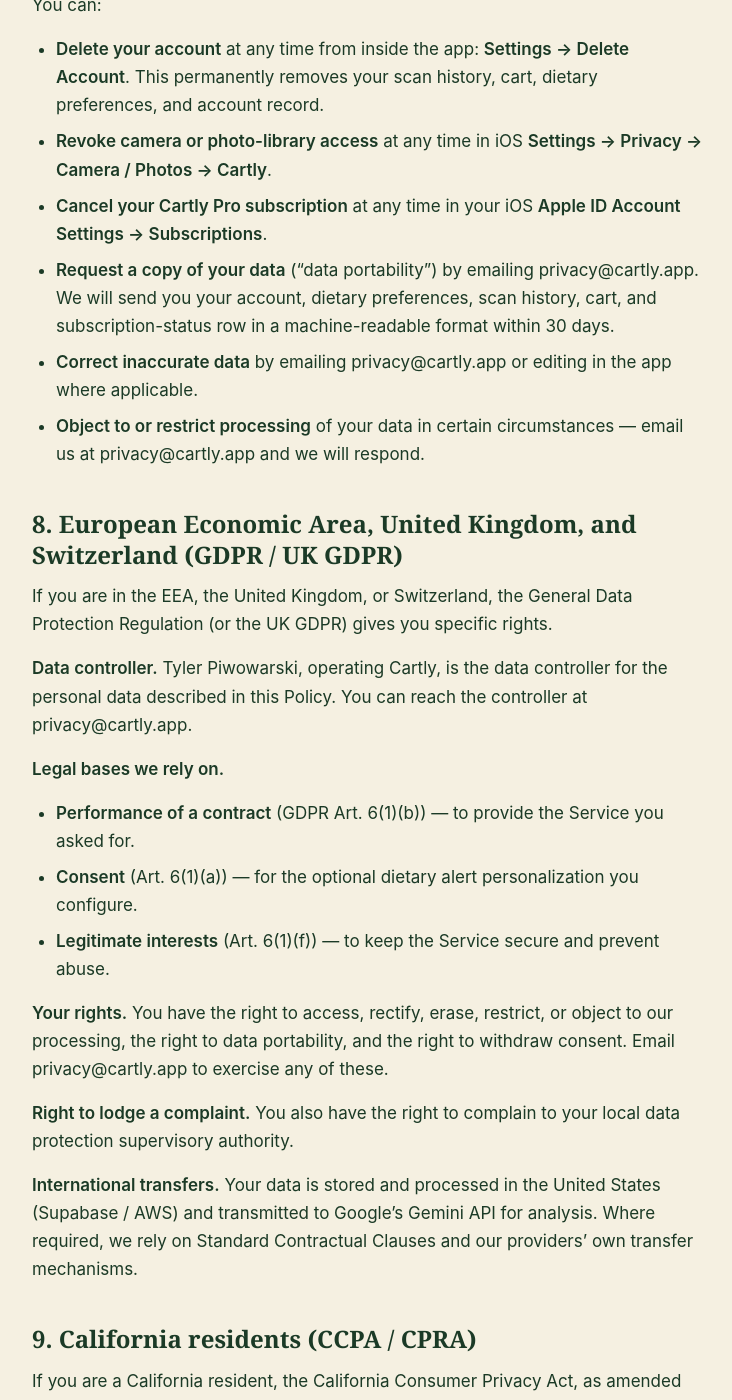
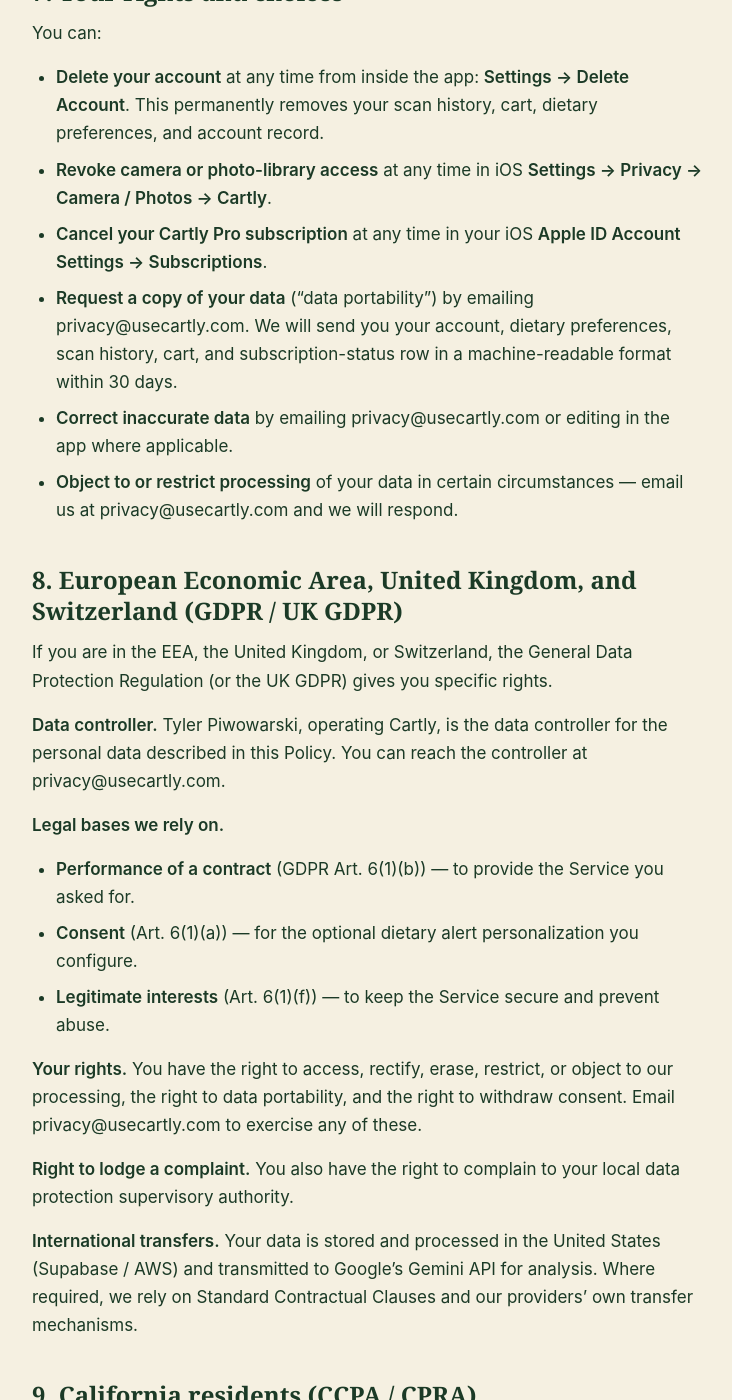
Before and after one commit to typiwo/cartly-site, a Jekyll site: the page built from privacy.md, in a window 1280 px wide and 1400 px high, scrolled down 3986 px. Shown: the whole window, without its empty margins (272-1004 px from the left). Built offline with Jekyll 4.4.1, drawn with Linux system fonts in a browser that asks for light colours; some of the changed text lies outside the part shown.

Commit message:
Update domain from cartly.app to usecartly.com

```diff
--- a/CNAME
+++ b/CNAME
@@ -1 +1 @@
-cartly.app
+usecartly.com
--- a/_config.yml
+++ b/_config.yml
@@ -1,6 +1,6 @@
 title: Cartly
 description: AI-powered grocery health scoring for iOS.
-url: https://cartly.app
+url: https://usecartly.com
 markdown: kramdown
 permalink: /:title/
 
--- a/_layouts/default.html
+++ b/_layouts/default.html
@@ -121,7 +121,7 @@
     </main>
     <footer class="site">
       <p>
-        <a href="/">Home</a> · <a href="/privacy/">Privacy</a> · <a href="/terms/">Terms</a> · <a href="mailto:privacy@cartly.app">privacy@cartly.app</a>
+        <a href="/">Home</a> · <a href="/privacy/">Privacy</a> · <a href="/terms/">Terms</a> · <a href="mailto:privacy@usecartly.com">privacy@usecartly.com</a>
       </p>
       <p>&copy; 2026 Tyler Piwowarski, operating Cartly.</p>
     </footer>
--- a/privacy.md
+++ b/privacy.md
@@ -13,7 +13,7 @@
 
 ## 1. Who we are
 
-Cartly is operated by **Tyler Piwowarski**, an individual sole proprietor based in California, United States. In this Policy, "we" refers to this operator acting under the Cartly brand. If you have any questions, you can reach us at **privacy@cartly.app**.
+Cartly is operated by **Tyler Piwowarski**, an individual sole proprietor based in California, United States. In this Policy, "we" refers to this operator acting under the Cartly brand. If you have any questions, you can reach us at **privacy@usecartly.com**.
 
 ## 2. Information we collect
 
@@ -54,7 +54,7 @@
 - Provide the scanning, scoring, search, and cart features.
 - Personalize your dietary alerts based on the preferences you set.
 - Validate your Cartly Pro subscription.
-- Respond to support requests sent to privacy@cartly.app.
+- Respond to support requests sent to privacy@usecartly.com.
 - Comply with legal obligations.
 
 We do not sell your personal information. We do not use your personal information for advertising or for profiling outside the scope of the Service.
@@ -99,22 +99,22 @@
 - **Delete your account** at any time from inside the app: **Settings → Delete Account**. This permanently removes your scan history, cart, dietary preferences, and account record.
 - **Revoke camera or photo-library access** at any time in iOS **Settings → Privacy → Camera / Photos → Cartly**.
 - **Cancel your Cartly Pro subscription** at any time in your iOS **Apple ID Account Settings → Subscriptions**.
-- **Request a copy of your data** ("data portability") by emailing privacy@cartly.app. We will send you your account, dietary preferences, scan history, cart, and subscription-status row in a machine-readable format within 30 days.
-- **Correct inaccurate data** by emailing privacy@cartly.app or editing in the app where applicable.
-- **Object to or restrict processing** of your data in certain circumstances — email us at privacy@cartly.app and we will respond.
+- **Request a copy of your data** ("data portability") by emailing privacy@usecartly.com. We will send you your account, dietary preferences, scan history, cart, and subscription-status row in a machine-readable format within 30 days.
+- **Correct inaccurate data** by emailing privacy@usecartly.com or editing in the app where applicable.
+- **Object to or restrict processing** of your data in certain circumstances — email us at privacy@usecartly.com and we will respond.
 
 ## 8. European Economic Area, United Kingdom, and Switzerland (GDPR / UK GDPR)
 
 If you are in the EEA, the United Kingdom, or Switzerland, the General Data Protection Regulation (or the UK GDPR) gives you specific rights.
 
-**Data controller.** Tyler Piwowarski, operating Cartly, is the data controller for the personal data described in this Policy. You can reach the controller at privacy@cartly.app.
+**Data controller.** Tyler Piwowarski, operating Cartly, is the data controller for the personal data described in this Policy. You can reach the controller at privacy@usecartly.com.
 
 **Legal bases we rely on.**
 - **Performance of a contract** (GDPR Art. 6(1)(b)) — to provide the Service you asked for.
 - **Consent** (Art. 6(1)(a)) — for the optional dietary alert personalization you configure.
 - **Legitimate interests** (Art. 6(1)(f)) — to keep the Service secure and prevent abuse.
 
-**Your rights.** You have the right to access, rectify, erase, restrict, or object to our processing, the right to data portability, and the right to withdraw consent. Email privacy@cartly.app to exercise any of these.
+**Your rights.** You have the right to access, rectify, erase, restrict, or object to our processing, the right to data portability, and the right to withdraw consent. Email privacy@usecartly.com to exercise any of these.
 
 **Right to lodge a complaint.** You also have the right to complain to your local data protection supervisory authority.
 
@@ -134,11 +134,11 @@
 
 **Your rights under the CCPA/CPRA.** You have the right to know what we collect, to delete your personal information, to correct inaccurate information, to opt out of sale or sharing (not applicable — we do neither), to limit the use of sensitive personal information (we do not collect sensitive personal information), and not to be discriminated against for exercising these rights.
 
-**How to exercise your rights.** Email privacy@cartly.app, or use **Settings → Delete Account** in the app. We will respond within 45 days. We verify requests by matching the email address on your account.
+**How to exercise your rights.** Email privacy@usecartly.com, or use **Settings → Delete Account** in the app. We will respond within 45 days. We verify requests by matching the email address on your account.
 
 ## 10. Children's privacy
 
-Cartly is not directed at children under 13, and we do not knowingly collect personal information from children under 13. If you are a parent or guardian and believe your child has created an account, email privacy@cartly.app and we will delete the account and any associated data.
+Cartly is not directed at children under 13, and we do not knowingly collect personal information from children under 13. If you are a parent or guardian and believe your child has created an account, email privacy@usecartly.com and we will delete the account and any associated data.
 
 Cartly is rated **4+** on the App Store because it contains no objectionable content, but the service itself is intended for general audiences 13 and older.
 
@@ -169,7 +169,7 @@
 
 For questions or requests about this Policy or your data, email:
 
-**privacy@cartly.app**
+**privacy@usecartly.com**
 
 Tyler Piwowarski, operating Cartly
 California, United States
```
Also changed, not shown: index.md (+1 -1 lines), terms.md (+4 -4 lines), README.md (deleted).
